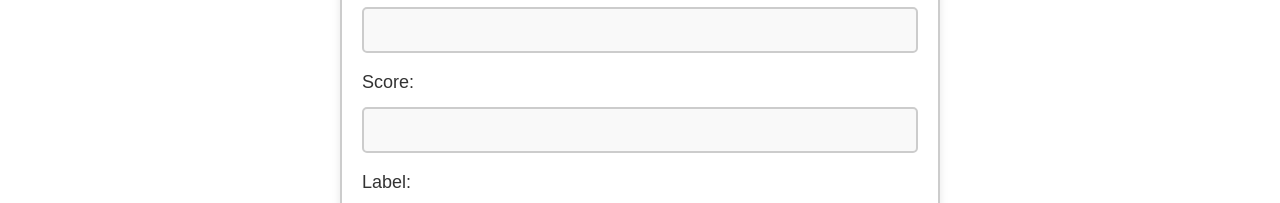
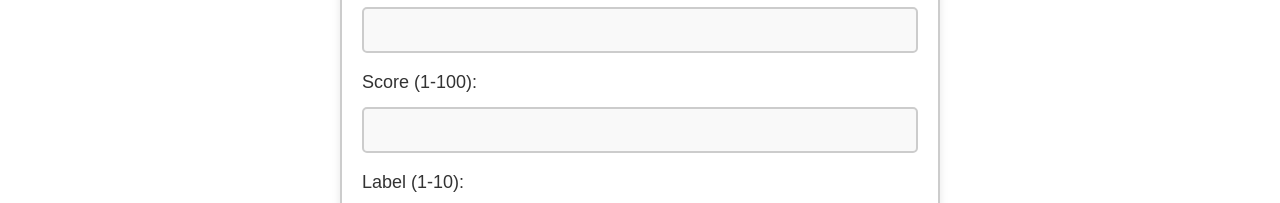
Before and after one commit to lagamiaSam/AWD-Seatwork-1-4-SL-25, a plain HTML site: page pages/page1/index.html in a window 1280 px wide. Shown: the part 224-427 px from the top of the page. Drawn offline with Linux system fonts and the light colour scheme.

Commit message:
feat(html player management system) added score 1-100 and label (1-10) 5:24 PM 29/01/2025

```diff
--- a/pages/page1/index.html
+++ b/pages/page1/index.html
@@ -17,10 +17,10 @@
         <label for="playerName">Name: </label>
         <input type="text" id="playerName" required>
 
-        <label for="playerScore">Score: </label>
+        <label for="playerScore">Score (1-100): </label>
         <input type="number" id="playerScore" required>
 
-        <label for="playerLevel">Label: </label>
+        <label for="playerLevel">Label (1-10): </label>
         <input type="number" id="playerLevel" required>
 
         <button type="submit">Add Player</button>
```
